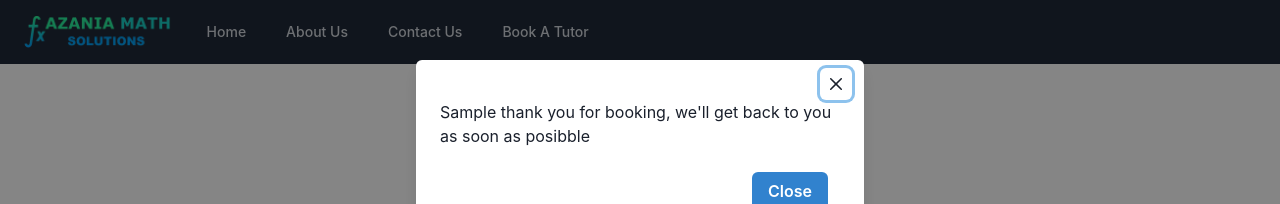
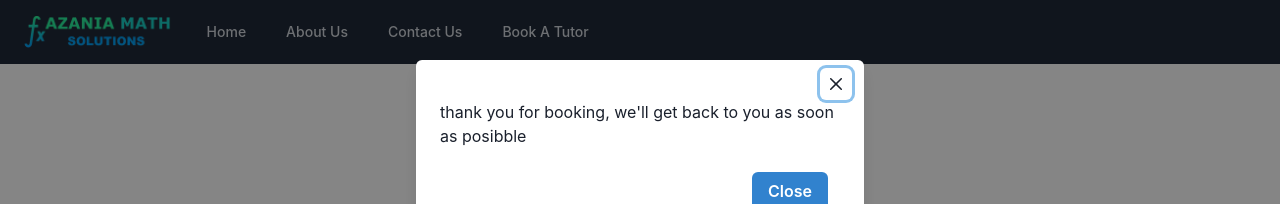
Before and after one commit to Azania-Mokhampane/education-website, a React (Create React App) app: page /bookATutor in a window 1280 px wide. Both pictures are taken after typing "Sample", "Sample", "name@example.com" into the empty fields and a click on the button "Book". Shown: the top 204 px of the page. Built offline with nearby package versions, Linux system fonts and the light colour scheme; a web font is replaced by a local one.

Commit message:
refactor

```diff
--- a/src/components/bookATutor.js
+++ b/src/components/bookATutor.js
@@ -19,20 +19,28 @@ import "../styles/custom.css";
 const BookATutor = () => {
   const { toggleColorMode } = useColorMode();
   const formBackground = useColorModeValue("gray.100", "gray.900");
-  const [userName, setUserName] = useState("");
-  const [surname, setSurname] = useState("");
-  const [userEmail, setUserEmail] = useState("");
+  // const [userName, setUserName] = useState("");
+  // const [surname, setSurname] = useState("");
+  // const [userEmail, setUserEmail] = useState("");
+  const [userInfo, setUserInfo] = useState({
+    userName: "",
+    userSurname: "",
+    userEmail: "",
+  });
 
-  const userNameHandler = (event) => {
-    setUserName(event.target.value);
+  const userInfoHandler = (event) => {
+    setUserInfo(event.target.value);
   };
+  // const userNameHandler = (event) => {
+  //   setUserName(event.target.value);
+  // };
 
-  const surnameHandler = (event) => {
-    setSurname(event.target.value);
-  };
-  const userEmalHandler = (event) => {
-    setUserEmail(event.target.value);
-  };
+  // const surnameHandler = (event) => {
+  //   setSurname(event.target.value);
+  // };
+  // const userEmalHandler = (event) => {
+  //   setUserEmail(event.target.value);
+  // };
 
   return (
     <>
@@ -73,10 +81,10 @@ const BookATutor = () => {
                   >
                     <Heading mb={6}>Personal Information</Heading>
                     <Input
-                      value={userName}
+                      value={userInfo.userName}
                       id="name"
                       placeholder="Name"
-                      onChange={userNameHandler}
+                      onChange={userInfoHandler}
                       variant="filled"
                       mb={3}
                       type="text"
@@ -84,23 +92,23 @@ const BookATutor = () => {
                       className="overflow-hidden"
                     ></Input>
                     <Input
-                      value={surname}
+                      value={userInfo.userSurname}
                       id="surname"
                       placeholder="Surname"
                       variant="filled"
                       mb={3}
                       type="text"
-                      onChange={surnameHandler}
+                      onChange={userInfoHandler}
                       required
                     ></Input>
                     <Input
-                      value={userEmail}
+                      value={userInfo.userEmail}
                       id="email"
                       placeholder="Enter Email Address"
                       variant="filled"
                       mb={3}
                       type="email"
-                      onChange={userEmalHandler}
+                      onChange={userInfoHandler}
                       required
                     ></Input>
                     <Select
@@ -126,10 +134,8 @@ const BookATutor = () => {
                     </Select>
 
                     <BookingButton
-                      username={userName}
-                      setUserName={setUserName}
-                      setSurname={setSurname}
-                      setUserEmail={setUserEmail}
+                      username={userInfo.userName}
+                      setUserInfo={setUserInfo}
                     />
                     <Button mt={3} onClick={toggleColorMode}>
                       Toggle Color
--- a/src/components/bookButton.js
+++ b/src/components/bookButton.js
@@ -11,7 +11,7 @@ import {
   Button,
 } from "@chakra-ui/react";
 
-const BookingButton = ({ username, setUserName, setSurname, setUserEmail }) => {
+const BookingButton = ({ username, setUserInfo }) => {
   const { isOpen, onOpen, onClose } = useDisclosure();
   return (
     <>
@@ -35,9 +35,7 @@ const BookingButton = ({ username, setUserName, setSurname, setUserEmail }) => {
               mr={3}
               onClick={() => {
                 onClose();
-                setUserName(""); // this is a function which changes the state of our userName to an empty string when the user close the modal
-                setSurname("");
-                setUserEmail("");
+                setUserInfo(""); // this is a function which changes the state of our userName to an empty string when the user close the modal
               }}
             >
               Close
```
Also changed, not shown: 1 other file (tests, documents, lock files or other folders).
